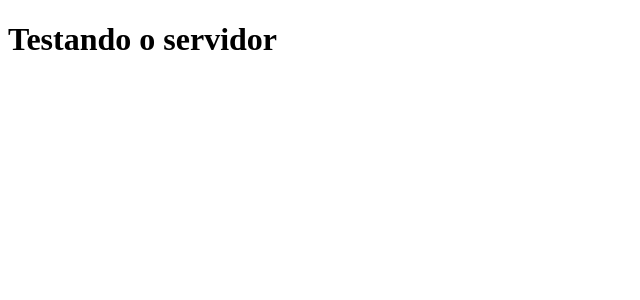
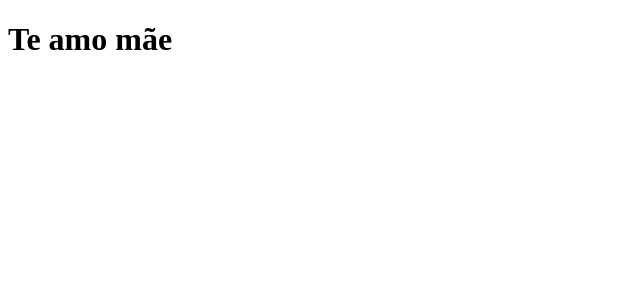
Before and after one commit to celestaaa/development.dev, a Next.js app: page / in a window 1280 px wide. Shown: the top 300 px of the page, without its empty margins (0-640 px from the left). Built offline with nearby package versions, Linux system fonts and the light colour scheme.

Commit message:
´ Atualiza o testo principal´

```diff
--- a/pages/index.js
+++ b/pages/index.js
@@ -1,13 +1,5 @@
 function Home() {
-  return <h1>Testando o servidor</h1>;
-}
-
-function teste() {
-  console.log("teste");
-}
-
-function teste2() {
-  console.log("indentação errada");
+  return <h1>Te amo mãe</h1>;
 }
 
 export default Home;
```
